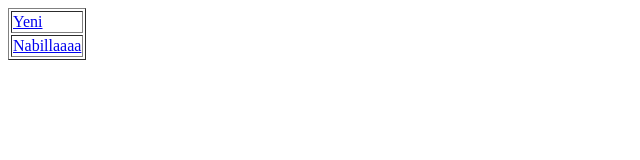
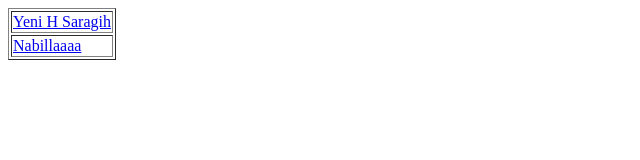
Before and after one commit to yenisaragih/INF206-2019-Z, a plain HTML site: page index.html in a window 1280 px wide. Shown: the whole page, without its empty margins (0-640 px from the left). Drawn offline with Linux system fonts and the light colour scheme.

Commit message:
ubah nama di index

```diff
--- a/index.html
+++ b/index.html
@@ -5,7 +5,7 @@
 </head>
 <body>
 <table border=”0”>
-<tr><td><a href="1408107010068.html"> Yeni</a></td></tr>
+<tr><td><a href="1408107010068.html"> Yeni H Saragih</a></td></tr>
 <tr><td><a href="1408107010013.html"> Nabillaaaa </a></td></tr>
 </table>
 </body>
```
